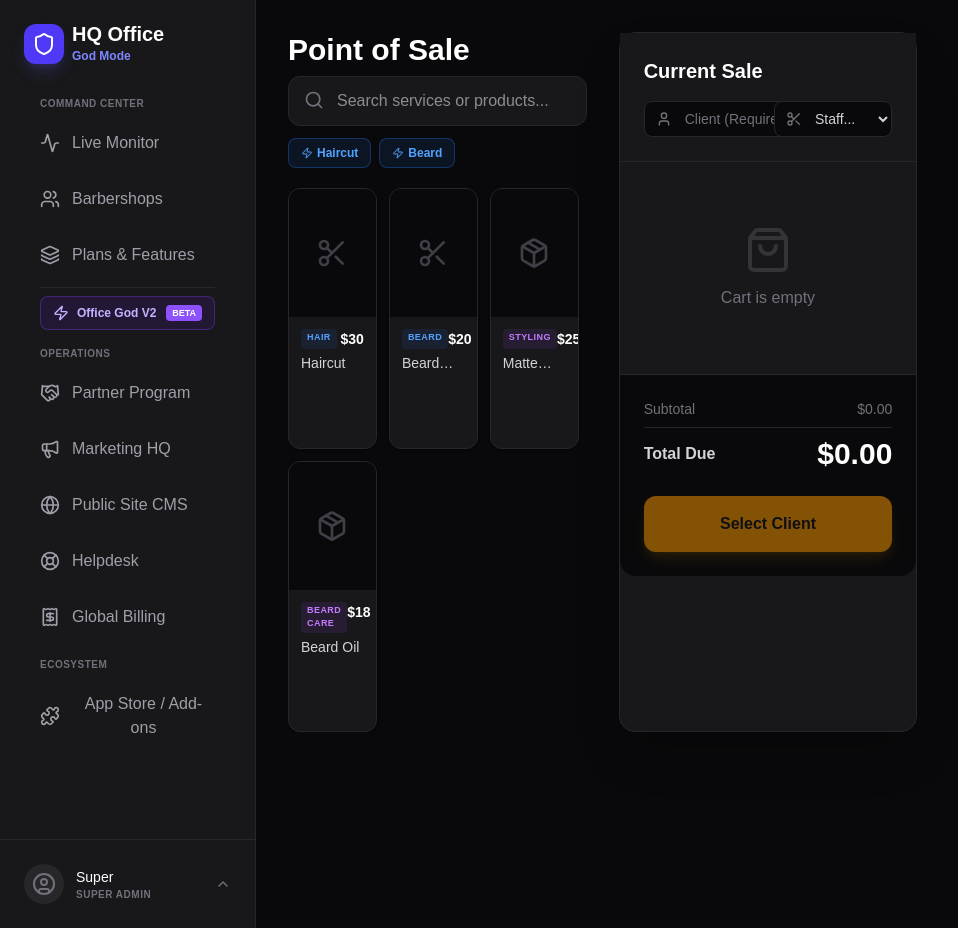
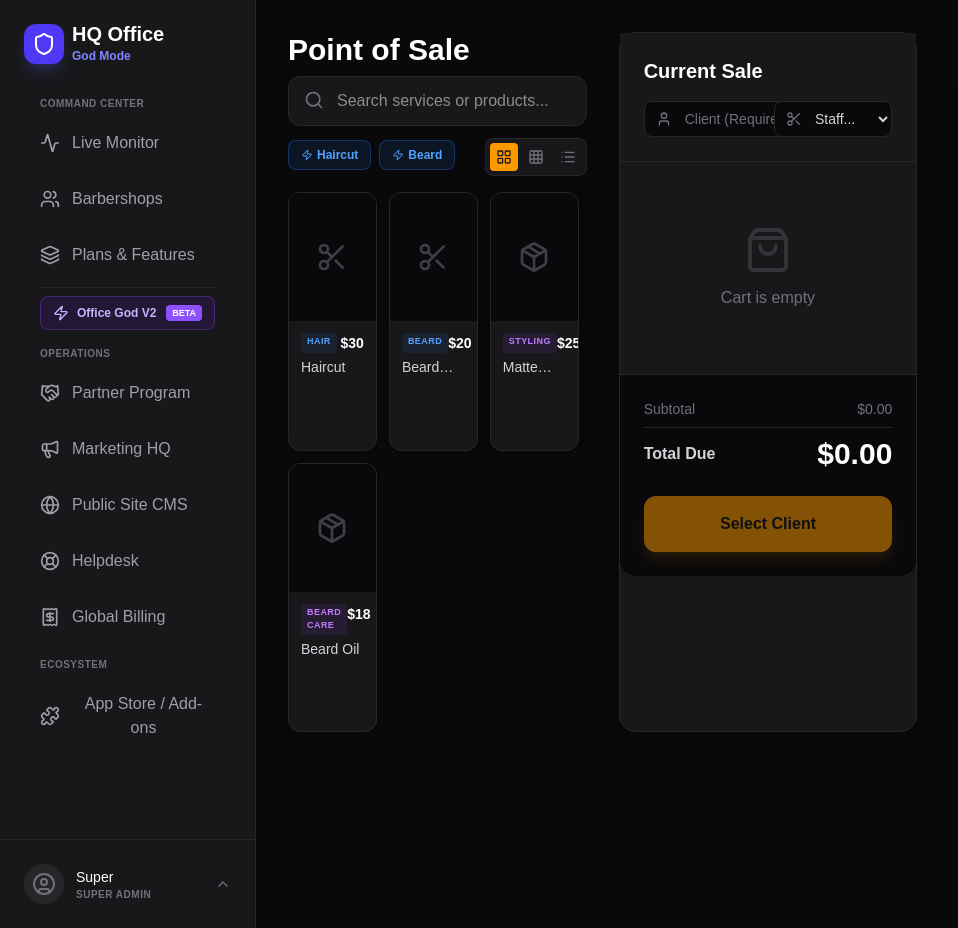
Before and after one commit to fabianofontes-oss/barberGold, a Next.js app: page /app/pdv in a window 1280 px wide. Shown: the whole page, without its empty margins (0-958 px from the left). Built offline with nearby package versions, Linux system fonts and the light colour scheme.

Commit message:
feat: adicionar 3 modos de visualizacao no PDV (Grid, Compacto, Lista)

```diff
--- a/src/modules/pdv/PointOfSale.tsx
+++ b/src/modules/pdv/PointOfSale.tsx
@@ -22,7 +22,10 @@ import {
   X,
   Save,
   ChevronDown,
-  ChevronUp
+  ChevronUp,
+  LayoutGrid,
+  List,
+  Grid3X3
 } from 'lucide-react';
 import { CartItem, PaymentMethod } from '@/types';
 import { differenceInDays } from 'date-fns';
@@ -68,6 +71,9 @@ export const PointOfSale = () => {
 
   // Mobile View State
   const [mobileView, setMobileView] = useState<'CATALOG' | 'CART'>('CATALOG');
+
+  // Display Mode: GRID (cards com imagem), LIST (linhas), COMPACT (grid pequeno)
+  const [displayMode, setDisplayMode] = useState<'GRID' | 'LIST' | 'COMPACT'>('GRID');
 
   // Quick Add Client State
   const [isClientModalOpen, setIsClientModalOpen] = useState(false);
@@ -268,9 +274,11 @@ export const PointOfSale = () => {
               />
             </div>
 
+            {/* Quick Access & View Toggle */}
+            <div className="flex justify-between items-center mt-3">
               {/* Quick Access - Top Services */}
               {!searchQuery && services.length > 0 && (
-              <div className="flex gap-2 mt-3 overflow-x-auto scrollbar-hide pb-1">
+                <div className="flex gap-2 overflow-x-auto scrollbar-hide pb-1 flex-1">
                   {services.slice(0, 4).map(service => (
                     <button
                       key={service.id}
@@ -282,8 +290,36 @@ export const PointOfSale = () => {
                   ))}
                 </div>
               )}
+
+              {/* View Mode Toggle */}
+              <div className="flex gap-1 bg-zinc-900 p-1 rounded-lg border border-zinc-800 ml-2 flex-shrink-0">
+                <button
+                  onClick={() => setDisplayMode('GRID')}
+                  className={`p-1.5 rounded transition-all ${displayMode === 'GRID' ? 'bg-amber-500 text-zinc-900' : 'text-zinc-500 hover:text-white'}`}
+                  title="Grade Grande"
+                >
+                  <LayoutGrid className="w-4 h-4" />
+                </button>
+                <button
+                  onClick={() => setDisplayMode('COMPACT')}
+                  className={`p-1.5 rounded transition-all ${displayMode === 'COMPACT' ? 'bg-amber-500 text-zinc-900' : 'text-zinc-500 hover:text-white'}`}
+                  title="Grade Compacta"
+                >
+                  <Grid3X3 className="w-4 h-4" />
+                </button>
+                <button
+                  onClick={() => setDisplayMode('LIST')}
+                  className={`p-1.5 rounded transition-all ${displayMode === 'LIST' ? 'bg-amber-500 text-zinc-900' : 'text-zinc-500 hover:text-white'}`}
+                  title="Lista"
+                >
+                  <List className="w-4 h-4" />
+                </button>
+              </div>
+            </div>
           </div>
 
+          {/* GRID VIEW (Default) */}
+          {displayMode === 'GRID' && (
           <div className="flex-1 overflow-y-auto pr-2 grid grid-cols-2 md:grid-cols-3 gap-3 pb-24 lg:pb-0 scrollbar-hide">
             {filteredItems.map((item, idx) => (
               <button
@@ -316,6 +352,50 @@ export const PointOfSale = () => {
               </button>
             ))}
           </div>
+          )}
+
+          {/* COMPACT VIEW */}
+          {displayMode === 'COMPACT' && (
+          <div className="flex-1 overflow-y-auto pr-2 grid grid-cols-3 md:grid-cols-4 gap-2 pb-24 lg:pb-0 scrollbar-hide">
+            {filteredItems.map((item, idx) => (
+              <button
+                key={`${item.id}-${idx}`}
+                onClick={() => addToCart(item)}
+                className="bg-zinc-900 border border-zinc-800 rounded-lg p-2 flex flex-col items-center justify-center hover:border-amber-500 transition-all text-center group"
+              >
+                <div className={`w-8 h-8 rounded-full flex items-center justify-center mb-1 ${item.type === 'SERVICE' ? 'bg-blue-500/20' : 'bg-purple-500/20'}`}>
+                  {item.type === 'SERVICE' ? <Scissors className="w-4 h-4 text-blue-400" /> : <Package className="w-4 h-4 text-purple-400" />}
+                </div>
+                <p className="text-[10px] text-zinc-400 font-medium line-clamp-1 w-full">{item.name}</p>
+                <p className="text-xs text-amber-500 font-bold">${item.price}</p>
+              </button>
+            ))}
+          </div>
+          )}
+
+          {/* LIST VIEW */}
+          {displayMode === 'LIST' && (
+          <div className="flex-1 overflow-y-auto pr-2 space-y-2 pb-24 lg:pb-0 scrollbar-hide">
+            {filteredItems.map((item, idx) => (
+              <button
+                key={`${item.id}-${idx}`}
+                onClick={() => addToCart(item)}
+                className="w-full bg-zinc-900 border border-zinc-800 rounded-lg p-3 flex items-center justify-between hover:border-amber-500 transition-all group"
+              >
+                <div className="flex items-center gap-3">
+                  <div className={`w-10 h-10 rounded-lg flex items-center justify-center ${item.type === 'SERVICE' ? 'bg-blue-500/20' : 'bg-purple-500/20'}`}>
+                    {item.type === 'SERVICE' ? <Scissors className="w-5 h-5 text-blue-400" /> : <Package className="w-5 h-5 text-purple-400" />}
+                  </div>
+                  <div className="text-left">
+                    <p className="text-sm text-white font-medium group-hover:text-amber-500 transition-colors">{item.name}</p>
+                    <p className="text-[10px] text-zinc-500">{item.category || item.type}</p>
+                  </div>
+                </div>
+                <span className="text-amber-500 font-bold">${item.price}</span>
+              </button>
+            ))}
+          </div>
+          )}
         </div>
 
         {/* Right: Cart & Checkout (Full Screen on Mobile when active) */}
```
Lines whose indentation alone changed are shown as unchanged.
